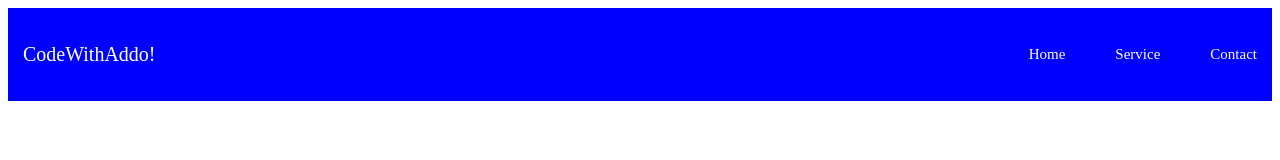
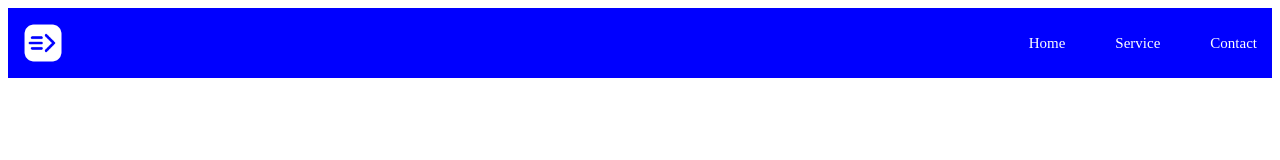
Before and after one commit to codewithaddo/html-css-beginners, a plain HTML site: page responsive-header.html in a window 1280 px wide. Drawn offline with Linux system fonts and the light colour scheme.

Commit message:
feat: convert logo text to png logo

```diff
--- a/css/responsiveHeader.css
+++ b/css/responsiveHeader.css
@@ -7,13 +7,13 @@
   /* no fixed height – let content decide */
 }
 
-.logo-text,
 .menu-text{
    color: white;
 }
 
-.logo-text{
-  font-size: 20px;
+.logo{
+  height: 40px;
+  display: block;
 }
 
 .menu-text{
--- a/responsive-header.html
+++ b/responsive-header.html
@@ -12,7 +12,7 @@
   <header>
     <div class="parent">
       <div class="child1">
-        <p class="logo-text">CodeWithAddo!</p>
+        <img src="img/logo.png" alt="Akure Express" class="logo">
       </div>
      <nav class="child2 menu-text">
         <a href="#">Home</a>
```
Also changed, not shown: img/logo.png (added).
